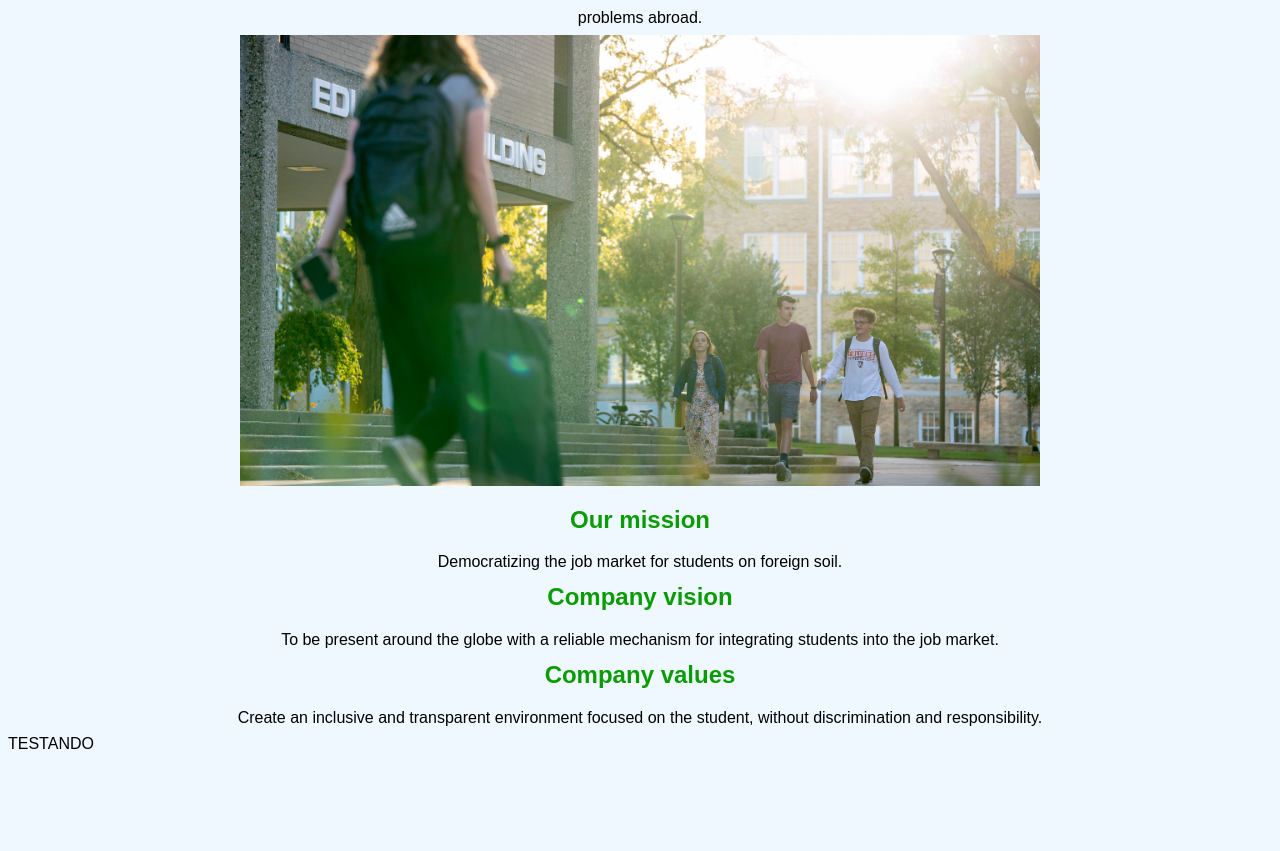
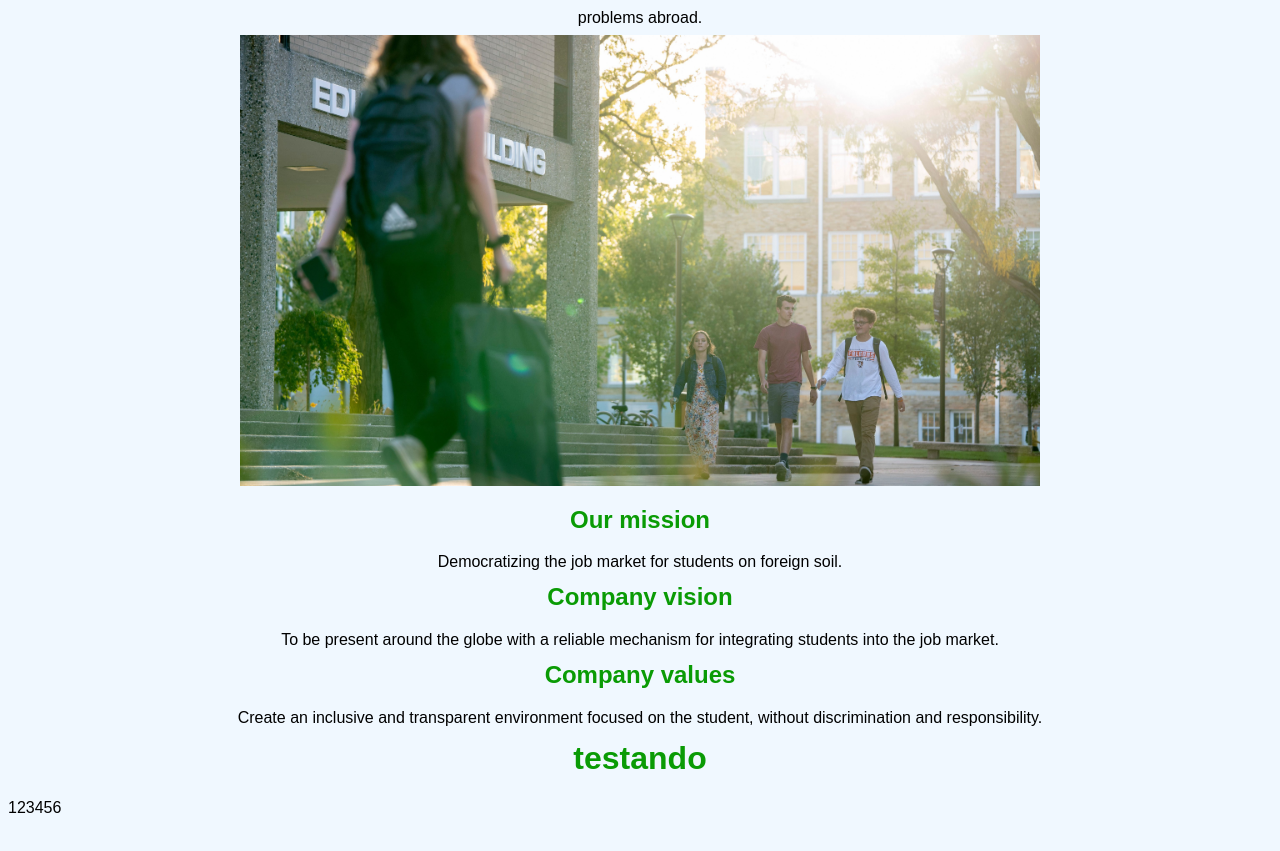
Before and after one commit to wellyconceicao/Projeto-OutWorkers, a plain HTML site: page aboutUs.html in a window 1280 px wide. Shown: the part 207-1058 px from the top of the page. Drawn offline with Linux system fonts and the light colour scheme.

Commit message:
Update aboutUs.html

```diff
--- a/aboutUs.html
+++ b/aboutUs.html
@@ -52,6 +52,10 @@
         <h2>Company values</h2>
         <p>Create an inclusive and transparent environment focused on the student, without discrimination and responsibility.</p>
     </div>
-                TESTANDO
+  <h1>testando
+
+  </h1>
+  123456
+
 </body>
 </html>
```
